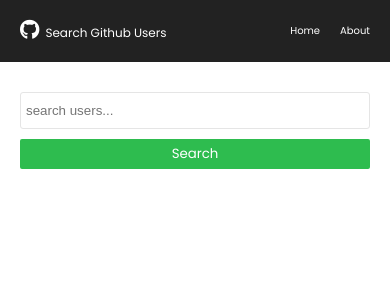
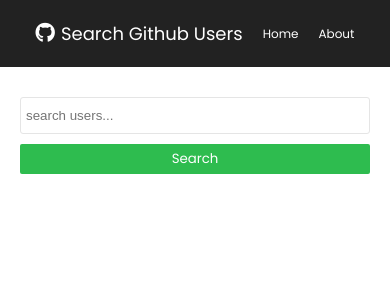
Before and after one commit to mis-coder/search-github-users, a React (Create React App) app: page / in a window 390 px wide. Shown: the top 300 px of the page. Built offline with nearby package versions, Linux system fonts and the light colour scheme.

Commit message:
aligned site title center

```diff
--- a/src/App.css
+++ b/src/App.css
@@ -40,7 +40,7 @@ button {
   width: 100%;
   display: flex;
   align-items: center;
-  justify-content: space-between;
+  justify-content: center;
 }
 
 .navbar h1 {
@@ -256,18 +256,6 @@ button {
 }
 
 @media screen and (max-width: 500px) {
-  .navbar h1 {
-    font-size: 1.2rem;
-  }
-
-  .navbar i {
-    font-size: 1.2rem;
-  }
-
-  .navbar ul li a,
-  .navbar i {
-    font-size: 1rem;
-  }
   .user-info-grid {
     grid-template-columns: 1fr;
     grid-gap: 2rem;
```
